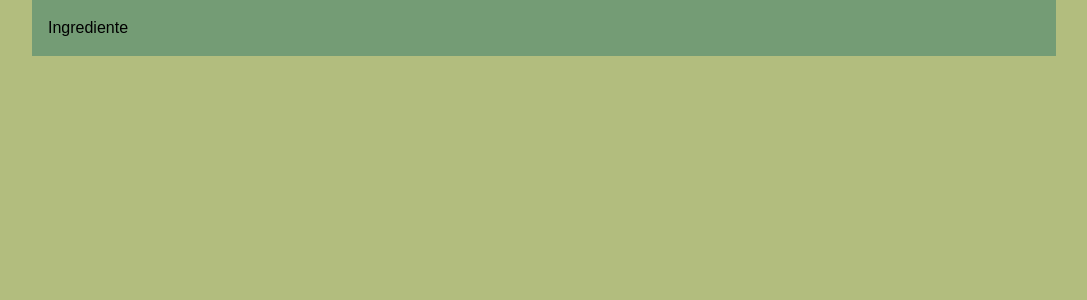
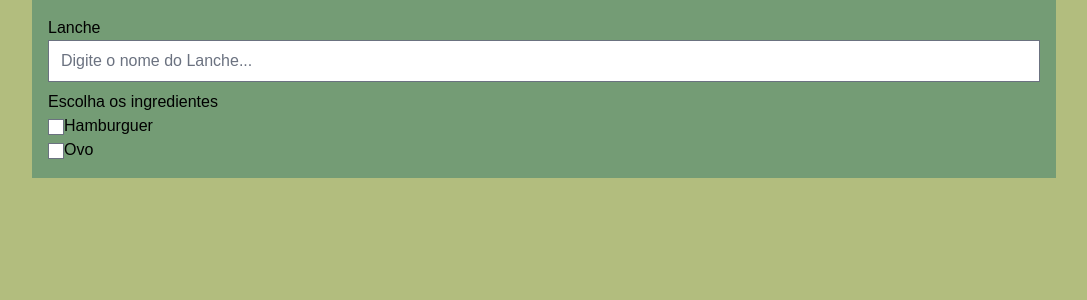
Before and after one commit to murilodpl/conforce-vaga-dev, a React (Vite) app in the folder client-side/: page / in a window 1280 px wide. Shown: the top 300 px of the page, without its empty margins (96-1183 px from the left). Built offline with nearby package versions, Linux system fonts and the light colour scheme.

Commit message:
feat: client-side update form

```diff
--- a/client-side/src/App.jsx
+++ b/client-side/src/App.jsx
@@ -1,9 +1,9 @@
 import { useState } from 'react'
-import Ingrediente from "./components/Ingrediente/Ingrediente";
-import Lanche from './components/Lanche/Lanche';
+import Ingrediente from "./pages/Ingrediente";
+import Lanche from './pages/Lanche';
 
 export default function App() {
-  const [isIngrediente, setIsIngrediente] = useState(true)
+  const [isIngrediente, setIsIngrediente] = useState(false)
 
   return (
     <div className='container bg-secondary p-4'>
--- /dev/null
+++ b/client-side/src/components/Cadastro.jsx
@@ -0,0 +1,34 @@
+function CadastroIng(props) {
+    return (
+        <div>
+            <form id="formCadastrarIng">
+                <input type="text" name="ingName" placeholder="Digite o nome do Ingrediente..." /> {/*value={props.formData.name}*/}
+                <input type="number" name="ingPrice" placeholder="Digite o preço do Ingrediente..." /> {/*value={props.formData.price}*/}
+            </form>
+        </div>
+    )
+}
+
+function CadastroLanche(props) {
+    return (
+        <div>
+            <form id="formCadastrarLanche">
+                <input type="text" name="lancheName" placeholder="Digite o nome do Lanche..." /> {/*value={props.formData.name}*/}
+
+                <fieldset>
+                    <legend>Escolha os ingredientes</legend>
+                    <div>
+                        <input type="checkbox" id="música" name="lancheIngredientes" value="Hamburguer" />
+                        <label for="Hamburguer">Hamburguer</label>
+                    </div>
+                    <div>
+                        <input type="checkbox" id="codificação" name="lancheIngredientes" value="ovo" />
+                        <label for="ovo">Ovo</label>
+                    </div>
+                </fieldset>
+            </form>
+        </div>
+    )
+}
+
+export { CadastroIng, CadastroLanche }
--- a/client-side/src/components/Ingrediente/Ingrediente.jsx
+++ /dev/null
@@ -1,5 +0,0 @@
-export default function Ingrediente() {
-    return (
-        <h1>Ingrediente</h1>
-    )
-}
--- a/client-side/src/components/Lanche/Lanche.jsx
+++ /dev/null
@@ -1,5 +0,0 @@
-export default function Lanche() {
-    return (
-        <h1>Lanche</h1>
-    )
-}
--- /dev/null
+++ b/client-side/src/pages/Ingrediente.jsx
@@ -0,0 +1,10 @@
+import { CadastroIng } from '../components/Cadastro'
+
+export default function Ingrediente() {
+    return (
+        <div>
+            <h1>Ingrediente</h1>
+            <CadastroIng />
+        </div>
+    )
+}
--- /dev/null
+++ b/client-side/src/pages/Lanche.jsx
@@ -0,0 +1,10 @@
+import { CadastroLanche } from '../components/Cadastro'
+
+export default function Lanche() {
+    return (
+        <div>
+            <h1>Lanche</h1>
+            <CadastroLanche />
+        </div>
+    )
+}
```
